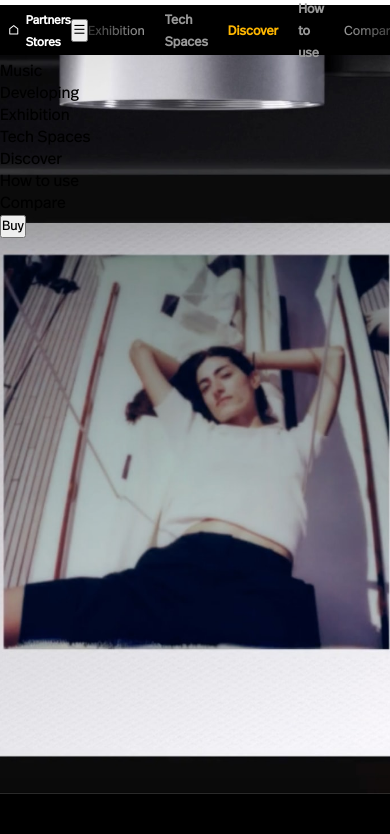
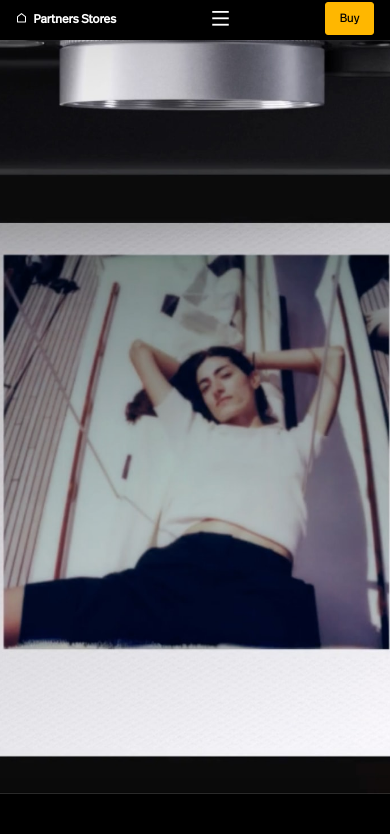
Before and after one commit to hamzabinnasir/Gsap-Projects, a plain HTML site: page Crafting Awards Worthy Websites/index.html in a window 390 px wide. Shown: the part 50-884 px from the top of the page. Drawn offline with nearby package versions, Linux system fonts and the light colour scheme; a script that the page names is missing.

Commit message:
Update style.css

```diff
--- a/Crafting Awards Worthy Websites/style.css
+++ b/Crafting Awards Worthy Websites/style.css
@@ -46,6 +46,7 @@ li {
     position: fixed;
     top: 0px;
     width: 100%;
+    z-index:99;
 }
 
 #navbar .part1,
@@ -69,6 +70,18 @@ li {
     height: 50px;
     background-color: #222
 }
+
+/* Burger toggle (hidden on desktop by default) */
+#menuToggle{
+    display: none;
+    background: transparent;
+    border: none;
+    color: #ffffff;
+    font-size: 22px;
+    cursor: pointer;
+}
+
+/* Burger toggle removed */
 
 /* List Containers */
 .listContainer {
@@ -241,3 +254,97 @@ li {
     height: 100vh;
     width: 100%;
 }
+
+
+/* Mobile menu panel */
+#mobileMenu{
+    position: fixed;
+    top: 105px;
+    left: 0;
+    right: 0;
+    background: #0f0f0f;
+    color: #fff;
+    max-height: 0;
+    overflow: hidden;
+    transition: max-height 0.3s ease;
+    z-index: 9;
+}
+
+#mobileMenu.open{ max-height: 70vh; }
+
+#mobileMenu ul{
+    display: flex;
+    flex-direction: column;
+    gap: 14px;
+    padding: 16px;
+}
+
+#mobileMenu ul li a{ font-size: 14px; color: #ddd; }
+
+.mobile-cta{ padding: 0 16px 16px 16px; }
+
+#buyBtnMobile{
+    background-color: rgb(255, 183, 0);
+    cursor: pointer;
+    border: none;
+    outline: none;
+    padding: 9px 16px;
+    border-radius: 3px;
+    font-size: 12px;
+    border: 1px solid rgb(255, 183, 0);
+}
+
+/* ------------------ Responsive ------------------ */
+/* Large tablets and down */
+@media (max-width: 1024px) {
+    .part1 ul { gap: 12px; }
+    .part2 ul { gap: 12px; }
+    #logo{ width: 90px; }
+    .icon { font-size: 18px; }
+}
+
+/* Tablets and down */
+@media (max-width: 768px) {
+    #navbar .part1,
+    .part2 { padding: 0px 4%; }
+
+    .part1 { height: 50px; }
+    .part2 { height: 48px; }
+
+    /* Hide wide menus, reveal burger */
+    .part1 ul { display: none; }
+    .icons { display: none; }
+    .part2 ul { display: none; }
+    #menuToggle{ display: inline-flex; align-items: center; justify-content: center; }
+
+    #buyBtn { padding: 7px 14px; font-size: 12px; }
+
+    /* Page2 text and buttons */
+    .textContainer p {
+        font-size: 14px;
+        line-height: 1.5;
+        text-align: left;
+        padding: 0 16px;
+    }
+
+    .btnAndPara{ flex-wrap: wrap; gap: 10px; margin-top: 12px; padding: 0 16px; }
+    #buyBtn2{ font-size: 12px; padding: 8px 16px; }
+    .iconAndPara p{ font-size: 12px; }
+
+    #page3 canvas{ height: 90vh; }
+}
+
+/* Phones */
+@media (max-width: 480px) {
+    #logo{ width: 80px; }
+    #header{ background-position: center top; }
+    .part1 { height: 46px; }
+    .part2 { height: 44px; }
+
+    #page2{ height: auto; padding: 80px 0 40px; }
+    .textContainer p{ font-size: 13px; }
+    #buyBtn2{ font-size: 11px; padding: 8px 14px; }
+    .iconAndPara p{ font-size: 11px; }
+
+    #page3 canvas{ height: 75vh; }
+}
```
